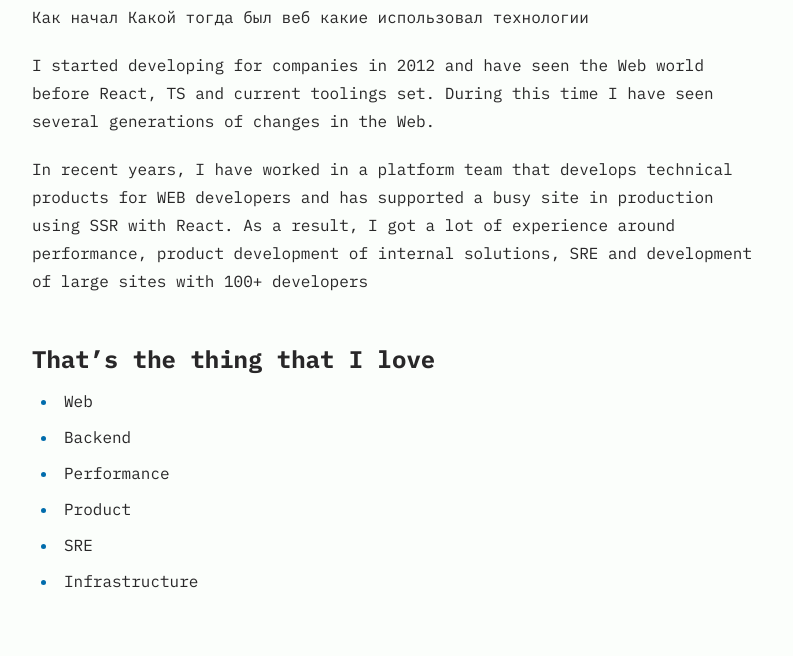
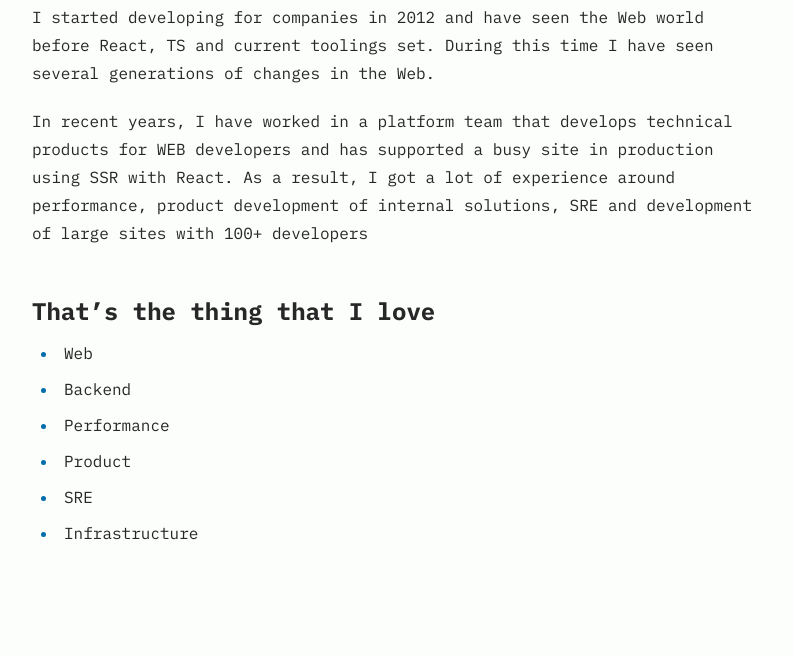
Before and after one commit to Tom910/personal-blog, an Astro site: page /about in a window 1280 px wide. Shown: the part 250-906 px from the top of the page, without its empty margins (240-1033 px from the left). Built offline with nearby package versions, Linux system fonts and the light colour scheme; Astro itself is replaced by a stand-in of ours.

Commit message:
Removed unused text

```diff
--- a/src/pages/about.md
+++ b/src/pages/about.md
@@ -2,10 +2,6 @@
 layout: ../layouts/AboutLayout.astro
 title: "About"
 ---
-
-Как начал
-Какой тогда был веб
-какие использовал технологии
 
 I started developing for companies in 2012 and have seen the Web world before React, TS and current toolings set. During this time I have seen several generations of changes in the Web.
 
```
Also changed, not shown: README.md.
